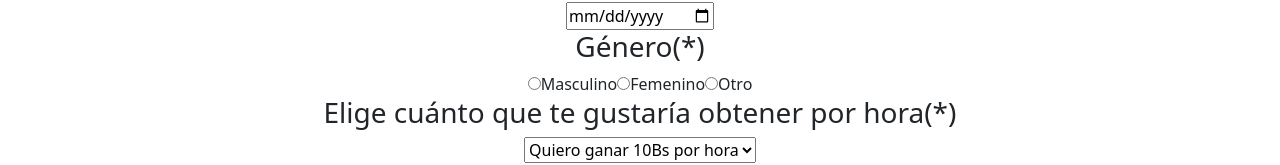
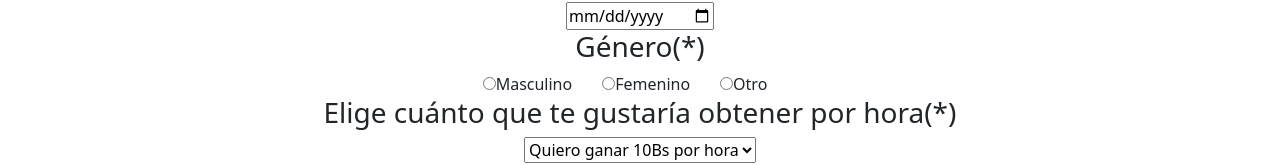
Before and after one commit to Emanuelpc/AppRentarAmigos, a React (Create React App) app in the folder cliente/: page /RegistrarDatosAmigo in a window 1280 px wide. Shown: the part 438-603 px from the top of the page. Built offline with nearby package versions, Linux system fonts and the light colour scheme.

Commit message:
Espacio entre Radio Buttons

```diff
--- a/cliente/src/RegistrarDatosAmigo.css
+++ b/cliente/src/RegistrarDatosAmigo.css
@@ -13,3 +13,15 @@
     justify-content: center;
     color: black;
 }
+
+.rb-1{
+    margin-right: 30px;
+}
+
+.rb-2{
+    margin-right: 30px;
+}
+
+.rb-3{
+    margin-right: 30px;
+}
--- a/cliente/src/RegistrarDatosAmigo.jsx
+++ b/cliente/src/RegistrarDatosAmigo.jsx
@@ -52,11 +52,11 @@ function RegistrarDatosAmigo() {
 
           <h3>Género(*)</h3>
           <input type="radio" name="Genero" id="Masculino" value="Masculino" onChange={handleChange} required/>
-          <label htmlFor="masculino">Masculino</label>
+          <label class = "rb-1" htmlFor="masculino">Masculino</label>
           <input type="radio" name="Genero" id="Femenino" value="Femenino" onChange={handleChange} />
-          <label htmlFor="femenino">Femenino</label>
+          <label class = "rb-2" htmlFor="femenino">Femenino</label>
           <input type="radio" name="Genero" id="Otro" value="Otro" onChange={handleChange}/>
-          <label htmlFor="otro">Otro</label>
+          <label class = "rb-3" htmlFor="otro">Otro</label>
           <br></br>
 
           <h3>Elige cuánto que te gustaría obtener por hora(*)</h3>
@@ -69,11 +69,9 @@ function RegistrarDatosAmigo() {
           </select>
           <br></br>
           <br></br>
-            <div>
               <button class = "btn-1">Cancelar</button>
               <button class = "btn-2">Siguiente</button>
               <br></br>
-            </div>
         </form>
 
       </div>
```
